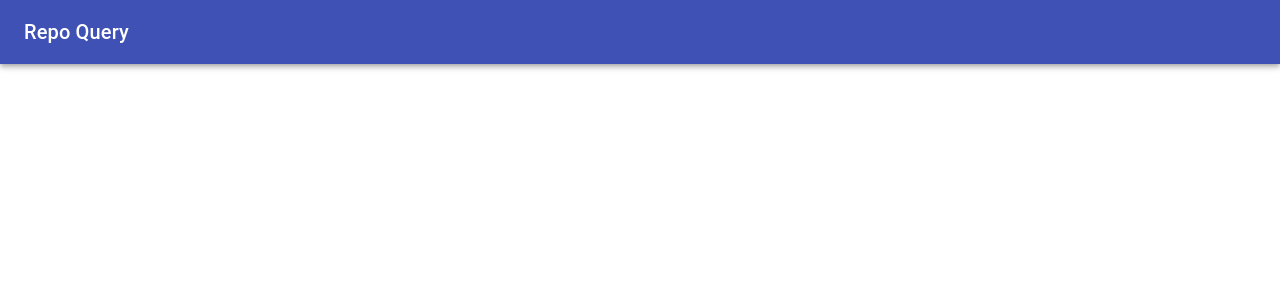
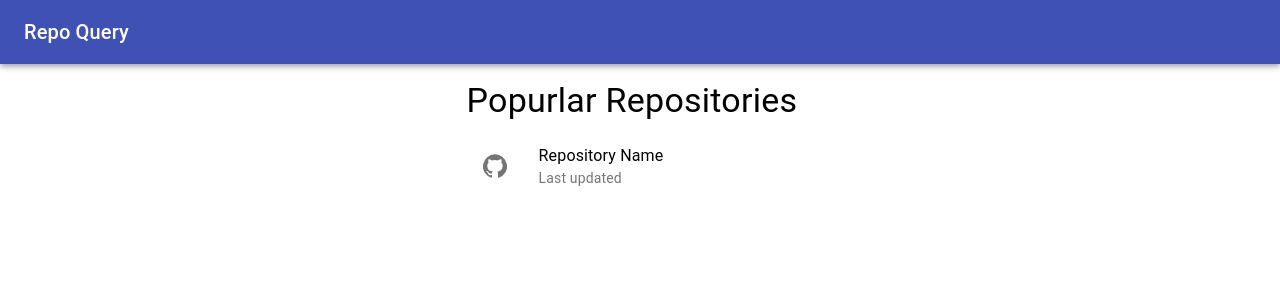
Before and after one commit to shyamuu1/shyamuu-github-filtering, a React (Create React App) app in the folder github-filtering/: page /detail in a window 1280 px wide. Shown: the top 300 px of the page. Built offline with nearby package versions, Linux system fonts and the light colour scheme; no server answers.

Commit message:
filling out details page

```diff
--- a/github-filtering/src/components/User Detail/UserDetail.tsx
+++ b/github-filtering/src/components/User Detail/UserDetail.tsx
@@ -1,5 +1,5 @@
-import { Card, Avatar, CardHeader, CardContent, Typography, makeStyles, Link} from "@material-ui/core";
-import {PeopleOutline, StarOutline} from '@material-ui/icons/';
+import { Card, Avatar, CardHeader, CardContent, Typography, makeStyles, Link, CardActions, Button, Divider} from "@material-ui/core";
+import {PeopleOutline} from '@material-ui/icons/';
 import React from "react";
 import {Owner} from "../../util/types";
 
@@ -12,8 +12,7 @@ const useStyles = makeStyles({
     userDetail: {
         display:"flex",
         flexDirection:"column",
-        width: "30%",
-        paddingTop:"8px"
+        maxWidth: "300px",
     },
     bullet: {
         display: 'inline-block',
@@ -33,6 +32,10 @@ const useStyles = makeStyles({
         display:"flex",
         flexDirection:"column",
         justifyContent:"center"
+    },
+    customCardStyle:{
+        border:"none",
+        boxShadow:"none"
     }
 
 })
@@ -43,17 +46,26 @@ const UserDetail:React.FC<UserDetailProps> = ({currentOwner}:UserDetailProps) =>
     const followers_url = `https://github.com/${currentOwner.login}?tab=followers`;
     return(
         <div className={styles.userDetail}>
-            <Card>
+            <Card className={styles.customCardStyle}>
                 <CardHeader
                 className={styles.header}
                 avatar={<Avatar className={styles.AvatarStyle} alt="My avatar" src={currentOwner.avatar_url} />}
-                title={currentOwner.login + " Repository Page"}
+                title={<Typography variant="subtitle1">{currentOwner.login.toUpperCase() + " Repository Page"}</Typography>}
                 />
                 <CardContent>
                     <Typography className={styles.userContent}>
-                    <PeopleOutline/>&nbsp;{currentOwner.followers}&nbsp;<Link href={followers_url} color="inherit"> followers</Link>&nbsp;{bull}&nbsp;<StarOutline /> 0
+                    <PeopleOutline/>&nbsp;{currentOwner.followers}&nbsp;
+                    <Link href={followers_url} color="inherit"> followers</Link>
+                    &nbsp;{bull}&nbsp;{currentOwner.following}&nbsp;following
                     </Typography>
                 </CardContent>
+                <CardActions>
+                <Button fullWidth variant="outlined" color="primary" href={currentOwner.html_url}>
+                    View Repository
+                </Button>
+                </CardActions>
+                <Divider light />
+                <Typography variant="h6">Organizations</Typography>
             </Card>
         </div>
     );
--- /dev/null
+++ b/github-filtering/src/components/User Popular Repo List/UserList.tsx
@@ -0,0 +1,30 @@
+import React from "react";
+import {Typography, List, ListItemIcon, ListItem, ListItemText, makeStyles} from "@material-ui/core";
+import GithubIcon from "@material-ui/icons/GitHub";
+
+const useStyles = makeStyles({
+    ListStyle:{
+        display:"flex",
+        flexDirection:"column"
+    }
+})
+const Userlist:React.FC = () => {
+
+    const styles = useStyles();
+
+    return (
+        <div className={styles.ListStyle}>
+        <Typography variant="h4">Popurlar Repositories</Typography>
+        <List>
+            <ListItem button>
+            <ListItemIcon>
+                <GithubIcon />
+            </ListItemIcon>
+            <ListItemText primary="Repository Name" secondary="Last updated"/>
+            </ListItem>
+        </List>
+        </div>
+    )
+}
+
+export default Userlist;
--- a/github-filtering/src/containers/Search Detail/SearchDeatailPage.tsx
+++ b/github-filtering/src/containers/Search Detail/SearchDeatailPage.tsx
@@ -1,10 +1,10 @@
-import { Container } from '@material-ui/core';
-import Banner from "../../components/Banner/Banner";
+import { Container, makeStyles } from '@material-ui/core';
 import React, { useContext, useEffect,useState,useCallback } from 'react';
 import UserDetail from '../../components/User Detail/UserDetail';
 import { OwnerContext } from '../../context/owner-context';
-import { getRequest, getUsersByQuery } from '../../util/apiService';
+import { getRequest} from '../../util/apiService';
 import { Owner } from '../../util/types';
+import Userlist from '../../components/User Popular Repo List/UserList';
 
 const default_Owner:Owner = {
     node_id: "",
@@ -13,8 +13,18 @@ const default_Owner:Owner = {
     html_url: "",
     avatar_url: "",
     followers: 0,
-    stargazers_count: 0
+    following: 0
 }
+const useStyles = makeStyles({
+    searchDetailContent:{
+        display:"flex",
+        flexDirection:"row",
+        flexWrap:"wrap",
+        paddingTop:"16px",
+        paddingLeft:"8px",
+        justifyContent:"space-evenly"
+    }
+})
 
 const SearchDetailPage:React.FC = () => {
     const {ownerId, star_count} = useContext(OwnerContext);
@@ -23,8 +33,9 @@ const SearchDetailPage:React.FC = () => {
     const [followers, setFollowers] = useState<Owner[]>([]);
     const [isMounted, setIsMounted] = useState<boolean>(true);
     const [isLoading, setIsLoading] = useState<boolean>(false);
+    const styles =  useStyles()
 
-    console.log(users);
+    console.log(user);
 
 
     // const getUsers = useCallback(() => {
@@ -51,7 +62,8 @@ const SearchDetailPage:React.FC = () => {
                     login: res.login,
                     html_url: res.html_url,
                     avatar_url: res.avatar_url,
-                    followers: res.followers
+                    followers: res.followers,
+                    following: res.following
 
                 }
             })
@@ -84,14 +96,14 @@ const SearchDetailPage:React.FC = () => {
 
     let userDetail = (!isLoading)?<UserDetail currentOwner={user} />: null;
     return(
-        <>
-        <Container>
-            <div>
+        <section>
+        <Container className={styles.searchDetailContent}>
+            <React.Fragment>
             {userDetail}
-            {/* Listcomponent */}
-            </div>
+            <Userlist />
+            </React.Fragment>
         </Container>
-        </>
+        </section>
     );
 }
 
--- a/github-filtering/src/util/types.ts
+++ b/github-filtering/src/util/types.ts
@@ -5,7 +5,7 @@ login:string;
 html_url:string;
 avatar_url:string;
 followers:number;
-stargazers_count: number;
+following: number;
 
 }
 export type RepoListItem = {
```
Also changed, not shown: github-filtering/src/components/Organizations/Organizations.tsx (added, +12 -0 lines).
